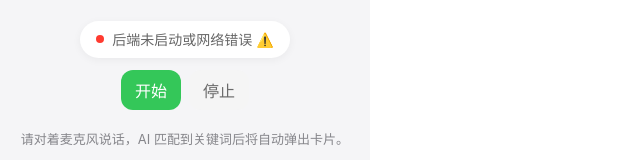
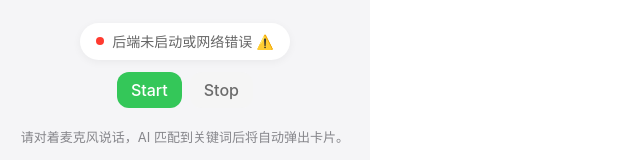
Before and after one commit to 676662805-cmd/RecallAI, a React (Vite) app in the folder frontend/: page / in a window 1280 px wide. Shown: the part 381-541 px from the top of the page, without its empty margins (0-640 px from the left). Built offline with nearby package versions, Linux system fonts and the light colour scheme; no server answers.

Commit message:
Feat(frontend): Complete Day 3 logic and ultra-low latency optimization (30ms polling)

```diff
--- a/frontend/src/App.jsx
+++ b/frontend/src/App.jsx
@@ -51,7 +51,7 @@ function App() {
 
               setActiveCard(uiCard);
               setShowCard(true);
-            }, 200);
+            }, 50);
           }
         } else {
           // 没有匹配到新卡片：不自动收起，保持现状
@@ -61,7 +61,7 @@ function App() {
         setStatus("后端未启动或网络错误 ⚠️");
         console.error("Polling error:", error);
       }
-    }, 1000); // 1000毫秒 = 1秒
+    }, 100); // 轮询间隔 100毫秒
 
     // 清理函数：组件卸载时停止轮询
     return () => clearInterval(intervalId);
@@ -151,7 +151,7 @@ function App() {
             cursor: isRunning ? 'not-allowed' : 'pointer'
           }}
         >
-          开始
+          Start
         </button>
 
         <button
@@ -166,7 +166,7 @@ function App() {
             cursor: !isRunning ? 'not-allowed' : 'pointer'
           }}
         >
-          停止
+          Stop
         </button>
       </div>
 
```
